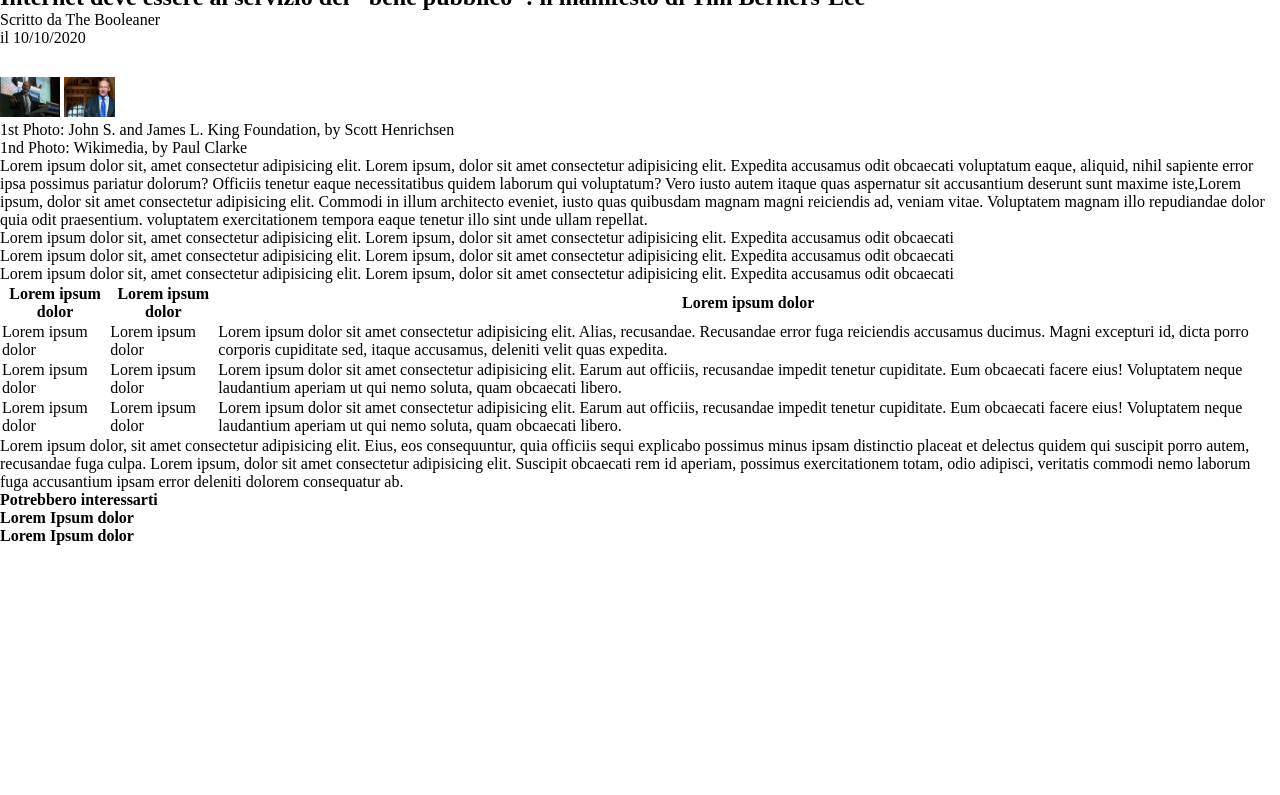
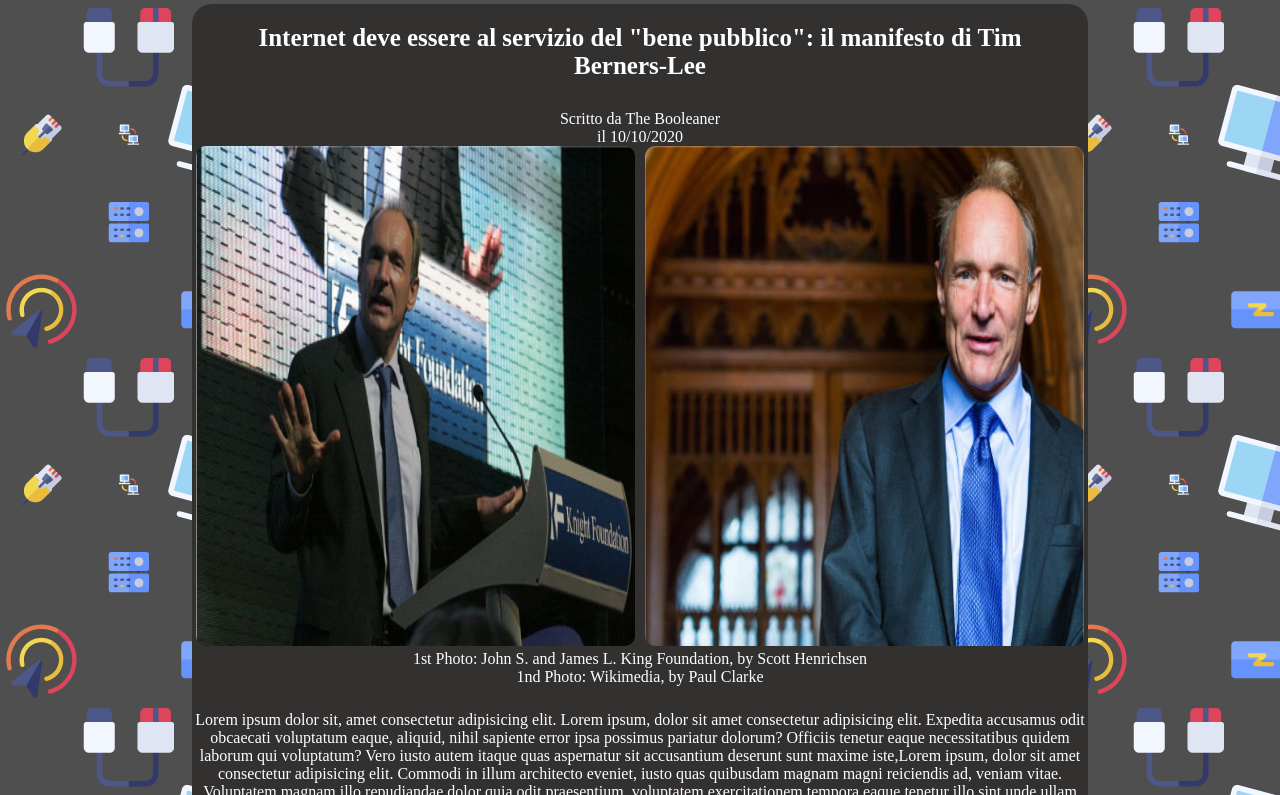
Before and after one commit to Marcotexcode/html-css-booleaner, a plain HTML site: page bonus/index.html in a window 1280 px wide. Shown: the part 106-901 px from the top of the page. Before the commit the page ends 800 px from the top, so only its background shows below. Drawn offline with Linux system fonts and the light colour scheme; files whose address does not match are found by name.

Commit message:
add: bonus section1

```diff
--- a/bonus/css/style.css
+++ b/bonus/css/style.css
@@ -3,6 +3,25 @@
 *{
     margin: 0;
     padding: 0;
+    color: white;
+    text-align: center;
+
+
+}
+
+body {
+    background-image: url(/Users/marco/Desktop/Boolean/esercizi/html-css-booleaner/img/pattern.png);
+    background-color:rgba(36, 35, 35,0.8);
+}
+
+
+/* classi CSS generali */
+.margine1 {
+    margin-top: 10px;
+}
+
+.margine2 {
+    margin-top: 25px;
 }
 
 
@@ -11,7 +30,7 @@
 
 header {
     width: 100%;
-    background-image: url(/Users/marco/Desktop/Boolean/esercizi/html-css-booleaner/img/pattern.png);
+
     background-size: 40%;
     height: 90px;
     background-color: rgba(116, 26, 26,0.8);
@@ -24,6 +43,39 @@ header {
 }
 
 img {
-    height: 40px;
+    height: 60px;
     margin-top: 30px;
 }
+
+
+
+/* corpo */
+
+main {
+    width: 70%;
+    margin: auto;
+    background-color: rgb(51, 48, 48);
+    margin-top: 20px;
+    border-radius: 20px;
+}
+
+
+
+/* section 1 */
+
+.margine_bottom {
+    margin-bottom: 60px;
+
+}
+
+.titolo {
+    font-size: 25px;
+    padding: 20px;
+}
+
+.photo_tim {
+    width: 49%;
+    height: 500px;
+    border-radius: 10px;
+    margin: 0px 3px 0px 3px ;
+}
--- a/bonus/index.html
+++ b/bonus/index.html
@@ -25,11 +25,11 @@
 
 
         <!-- Inizio section 1 -->
-        <section class="section1">
+        <section class="margine_bottom">
 
-            <h1 class="margine1">Internet deve essere al servizio del "bene pubblico": il manifesto di Tim Berners-Lee</h1>
+            <h1 class="titolo">Internet deve essere al servizio del "bene pubblico": il manifesto di Tim Berners-Lee</h1>
 
-            <p class="margine1 color_text description_text ">Scritto da <span class="color_span" >The Booleaner</span><br><span class="description_text">il 10/10/2020</span> </p>
+            <p class="margine1  color_text description_text ">Scritto da <span class="color_span" >The Booleaner</span><br><span class="description_text">il 10/10/2020</span> </p>
 
             <img class="photo_tim" src="img/tim-1.jpg" alt="Tim Berners-Lee">
             <img class="photo_tim" src="img/tim-2.jpg" alt="Tim Berners-Lee">
```
Also changed, not shown: index.html (+1 -1 lines).
